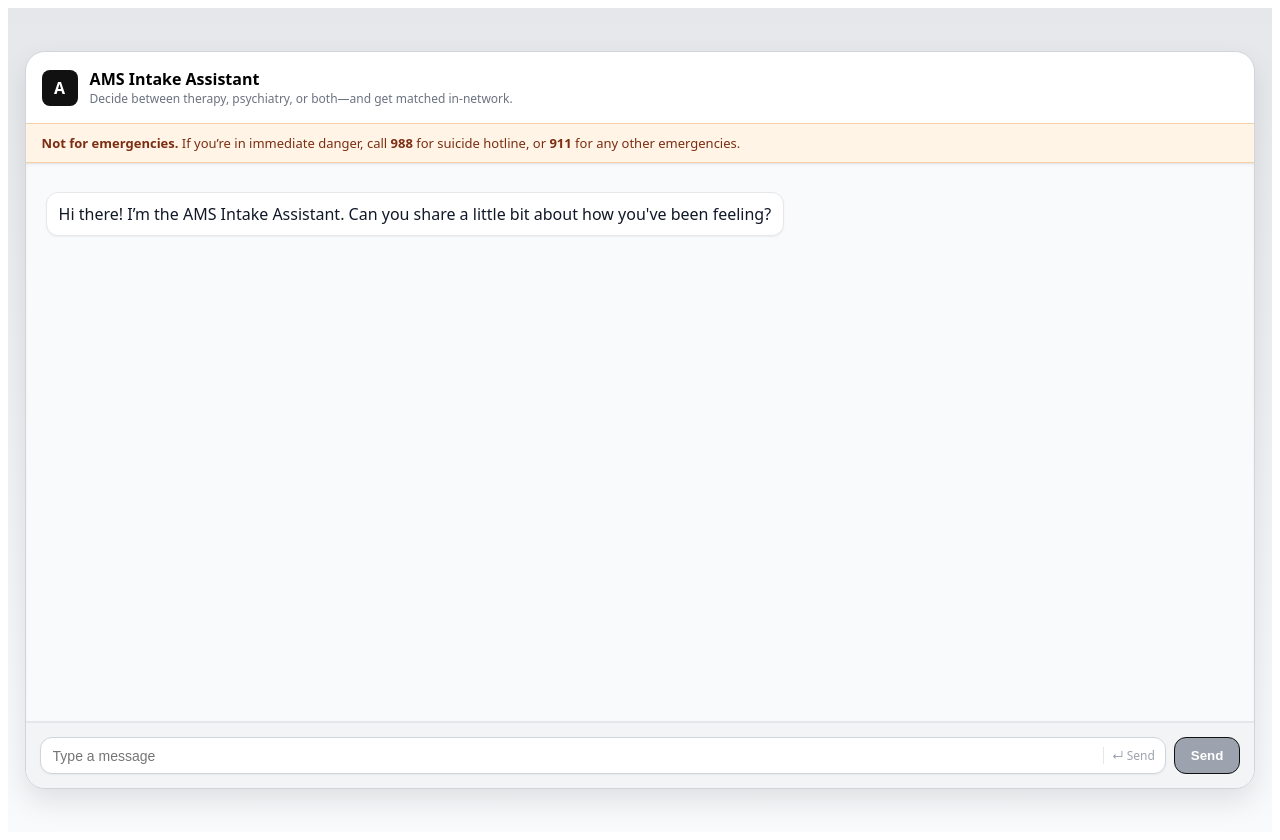
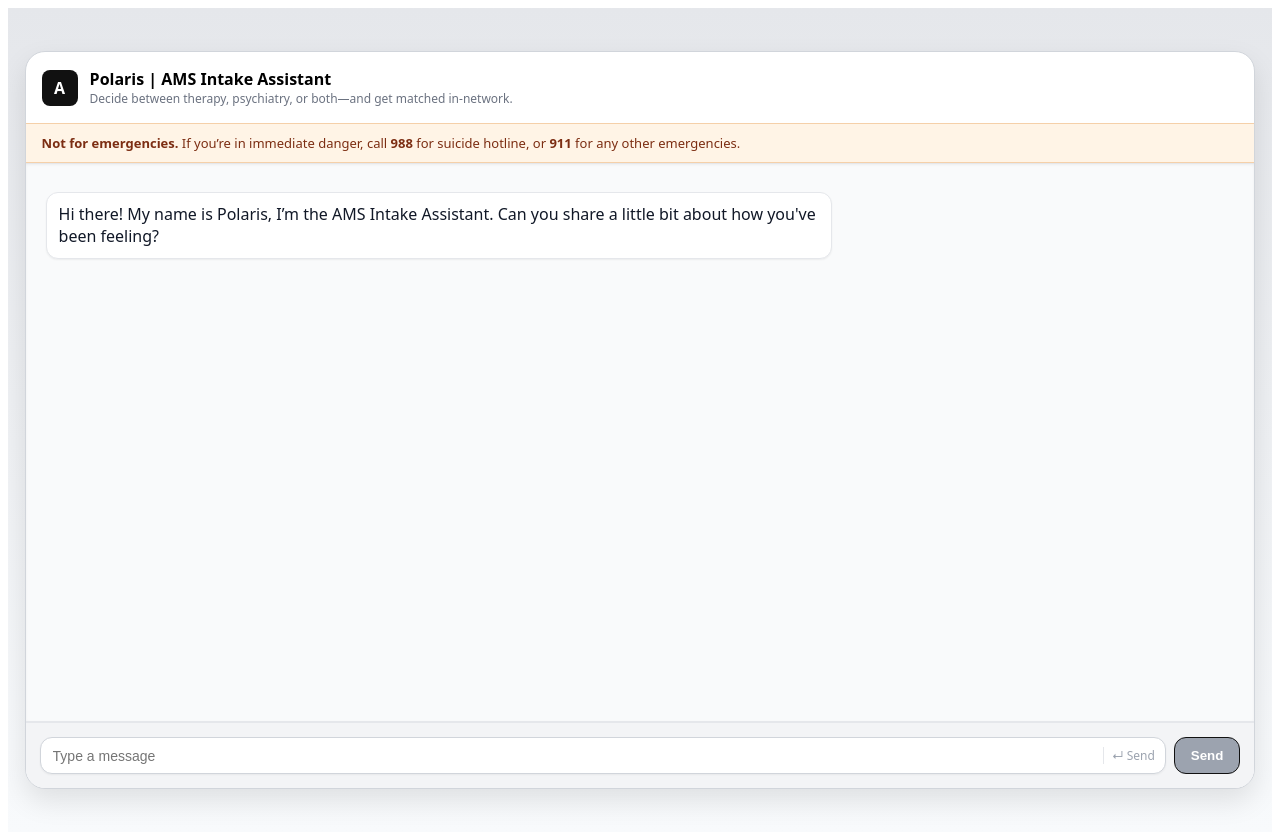
Before and after one commit to puglb2/azure-ai-ams, a React (Vite) app: page / in a window 1280 px wide. Built offline with nearby package versions, Linux system fonts and the light colour scheme.

Commit message:
Update App.tsx

```diff
--- a/src/App.tsx
+++ b/src/App.tsx
@@ -18,7 +18,7 @@ function Header() {
         A
       </div>
       <div>
-        <div style={{ fontSize: 16, fontWeight: 700 }}>AMS Intake Assistant</div>
+        <div style={{ fontSize: 16, fontWeight: 700 }}>Polaris | AMS Intake Assistant</div>
         <div style={{ fontSize: 12, color: '#6b7280' }}>
           Decide between therapy, psychiatry, or both—and get matched in-network.
         </div>
@@ -88,7 +88,7 @@ export default function App() {
       {
         role: 'assistant',
         content:
-          "Hi there! I’m the AMS Intake Assistant. Can you share a little bit about how you've been feeling?"
+          "Hi there! My name is Polaris, I’m the AMS Intake Assistant. Can you share a little bit about how you've been feeling?"
       }
     ])
   }, [])
@@ -206,7 +206,7 @@ export default function App() {
 
           {busy && (
             <div style={{ marginTop: 6, color: '#6b7280', fontStyle: 'italic', fontSize: 13 }}>
-              Assistant is typing…
+              Polaris is typing…
             </div>
           )}
         </div>
```
